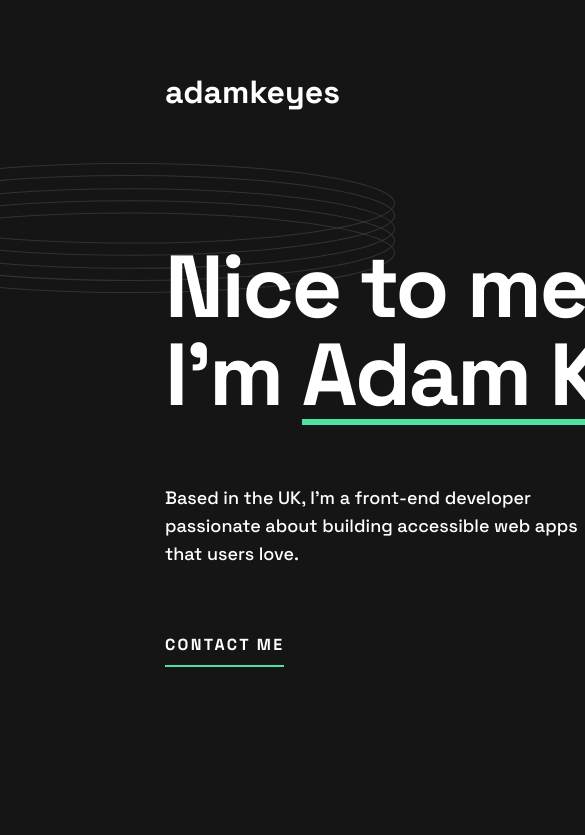
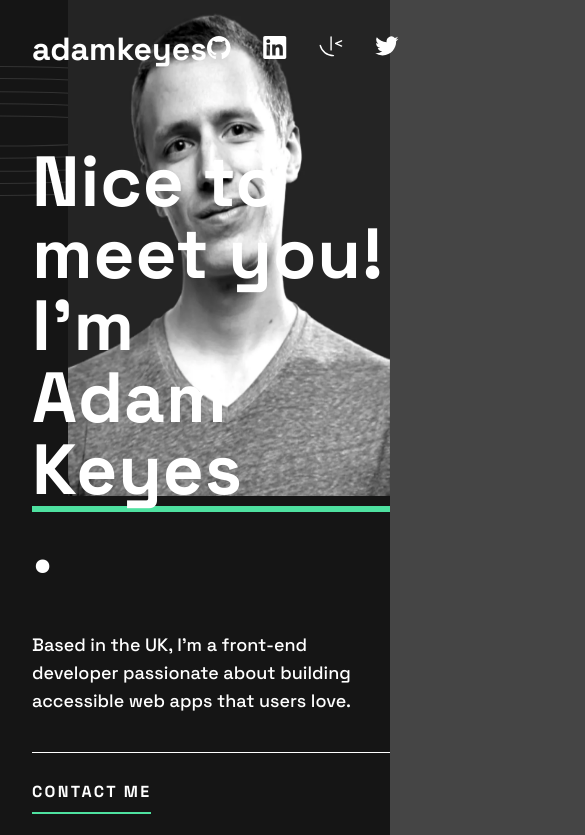
Before and after one commit to jakegodsall/developer-portfolio-frontend, a React (Vite) app: page / in a window 390 px wide. Shown: the top 835 px of the page, 585 px wide, since content can reach past the window. Built offline with nearby package versions, Linux system fonts and the light colour scheme.

Commit message:
added tablet viewport responsivity to header and hero

```diff
--- a/src/App.module.scss
+++ b/src/App.module.scss
@@ -1,6 +1,6 @@
 .container {
     &_main {
-        width: 145rem;
+        max-width: 145rem;
         margin-inline: auto;
     }
 
@@ -8,5 +8,14 @@
         background-color: #151515;
         max-width: 145rem;
         padding-inline: 16.5rem;
+
+        @media screen and (max-width: 1250px) {
+            padding-inline: 10vw;
+        }
+
+        @media screen and (max-width: 1000px) {
+            padding: 0;
+            padding-left: 3.2rem;
+        }
     }
 }
--- a/src/components/Header/Header.module.scss
+++ b/src/components/Header/Header.module.scss
@@ -6,9 +6,14 @@
     justify-content: space-between;
     padding: 4rem 0;
 
+    @media only screen and (max-width: 1000px) {
+        padding: 2.9rem 0;
+    }
+
     &_name {
         font-weight: 700;
         font-size: 3.2rem;
+        margin: 0;
     }
 
     &_socials {
--- a/src/components/Hero/Hero.jsx
+++ b/src/components/Hero/Hero.jsx
@@ -2,6 +2,9 @@
 import styles from './Hero.module.scss';
 
 import ImageProfileDesktop from '../../assets/images/image-profile-desktop.webp';
+import ImageProfileTablet from '../../assets/images/image-profile-tablet.webp';
+import ImageProfileMobile from '../../assets/images/image-profile-mobile.webp';
+
 import PatternRings from '../../assets/images/pattern-rings.svg';
 
 const Hero = () => {
@@ -16,7 +19,7 @@
             <div className={styles.hero_textContent}>
                 <h1 className={styles.hero_title}>
                     Nice to meet you! I&apos;m{' '}
-                    <span className={styles.hero_titleSpan}>Adam Keynes</span>.
+                    <span className={styles.hero_titleSpan}>Adam Keyes</span>.
                 </h1>
                 <p className={styles.hero_description}>
                     Based in the UK, I&apos;m a front-end developer passionate about building
--- a/src/components/Hero/Hero.module.scss
+++ b/src/components/Hero/Hero.module.scss
@@ -16,6 +16,11 @@
         right: 0;
         width: 44.5rem;
         height: 72rem;
+
+        @media only screen and (max-width: 1000px) {
+            width: 32.2rem;
+            height: 60rem;
+        }
     }
 
     &_rings {
@@ -31,6 +36,13 @@
         font-size: 8.8rem;
         line-height: 8.8rem;
         letter-spacing: -0.25rem;
+
+        @media only screen and (max-width: 1000px) {
+            font-size: 7.1rem;
+            line-height: 7.2rem;
+            max-width: 43.5rem;
+            letter-spacing: 0.9px;
+        }
     }
 
     &_titleSpan {
```
